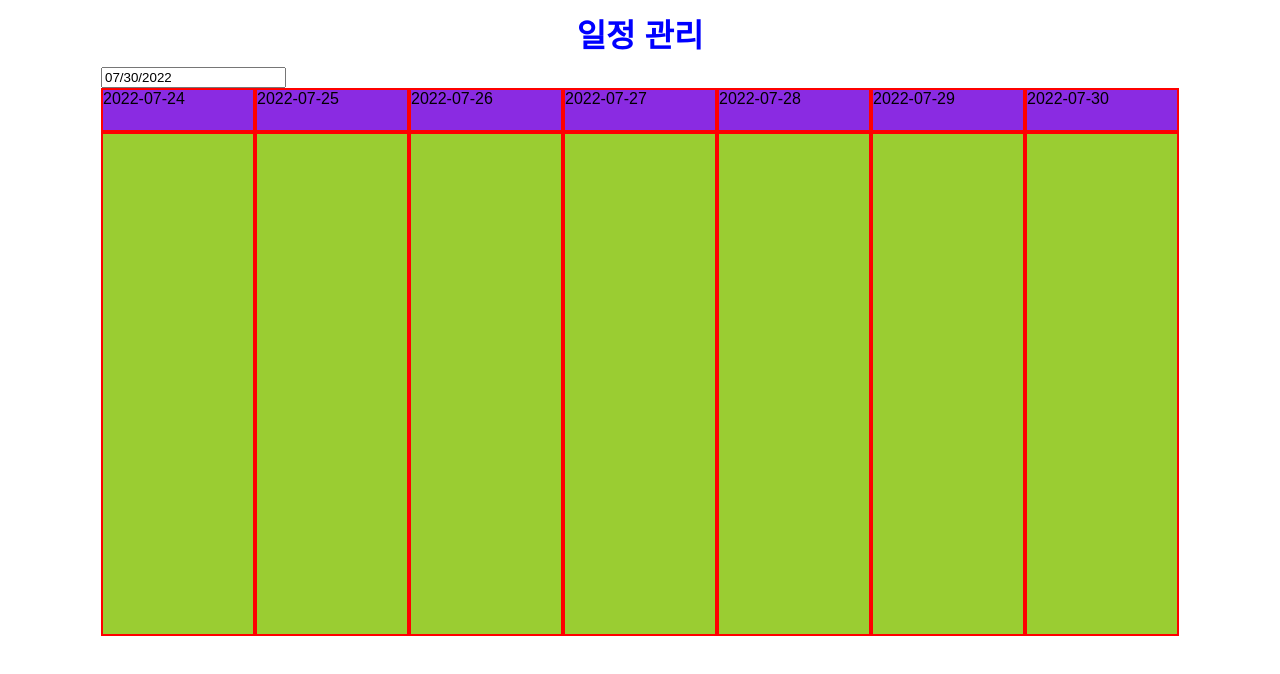
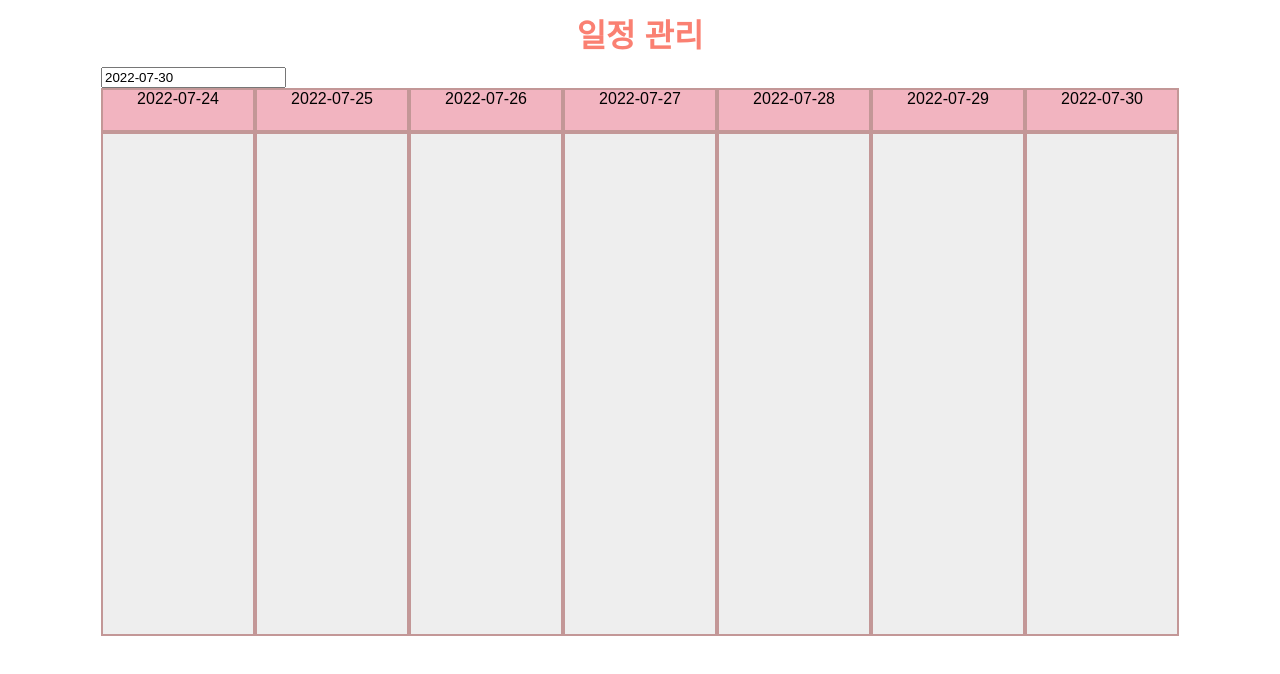
Before and after one commit to EzStudy/WeeklyPlan, a React (Create React App) app in the folder weeklyplan-yunha/: page / in a window 1280 px wide. Shown: the top 674 px of the page. Built offline with nearby package versions, Linux system fonts and the light colour scheme.

Commit message:
feat: datepicker css, 설정 변경

```diff
--- a/weeklyplan-yunha/src/component/DailyPlanBoxHeader.js
+++ b/weeklyplan-yunha/src/component/DailyPlanBoxHeader.js
@@ -2,6 +2,7 @@ import React, {useState} from "react";
 import "../index.css";
 import DailyPlanBody from "./DailyPlanBody";
 import DatePicker from "react-datepicker";
+import { ko } from 'date-fns/esm/locale';
 
 export default function DailyPlanBoxHeader() {
     const [startDate, setStartDate] = useState(new Date());
@@ -9,9 +10,12 @@ export default function DailyPlanBoxHeader() {
     return(
         <div>
             <DatePicker
+                dateFormat="yyyy-MM-dd"
                 selected={startDate}
                 onChange={date => setStartDate(date)}
+                locale={ko}
             />
+
             <div className="bodyDisplay">
                 {
                     selectWeek(startDate).map( day => (
--- a/weeklyplan-yunha/src/index.css
+++ b/weeklyplan-yunha/src/index.css
@@ -14,7 +14,7 @@ code {
 
 .header-style {
   background-color: white;
-  color: blue;
+  color: #fa8072;
   margin: 10px;
   font-family: Arial;
   text-align: center;
@@ -30,9 +30,8 @@ code {
 }
 
 .daily-box-header {
-  background-color: blueviolet;
-  border: 2px red solid;
-  display: flex;
+  background-color: #f2b4c0;
+  border: 2px #c39797 solid;
   font-family: Arial;
   text-align: center;
   width: 150px;
@@ -40,8 +39,8 @@ code {
 }
 
 .daily-box-body {
-  background-color: yellowgreen;
-  border: 2px red solid;
+  background-color: #eeeeee;
+  border: 2px #c39797 solid;
   font-family: Arial;
   text-align: center;
   width: 150px;
@@ -50,6 +49,7 @@ code {
 
 .bodyDisplay{
   display: flex;
+  text-align: center;
 }
 
 .bootstrap-datetimepicker-widget tr:hover {
```
